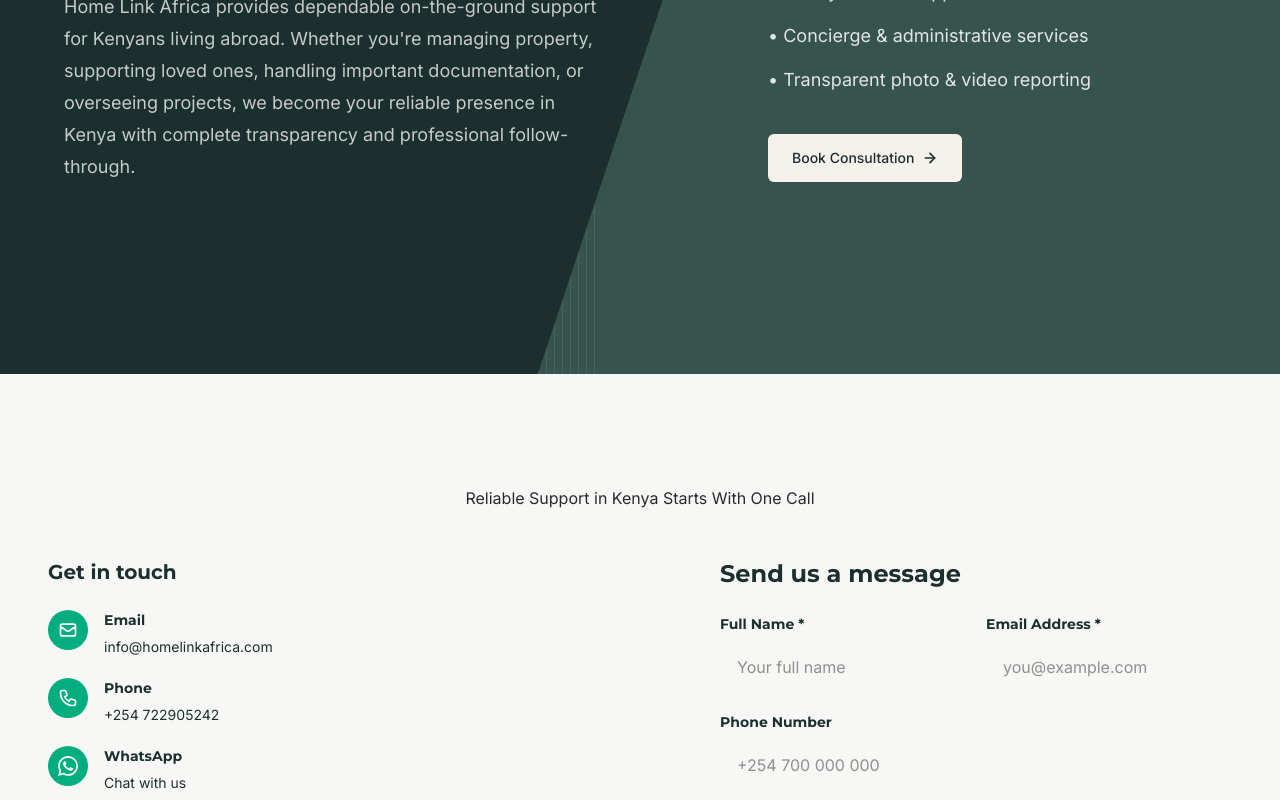
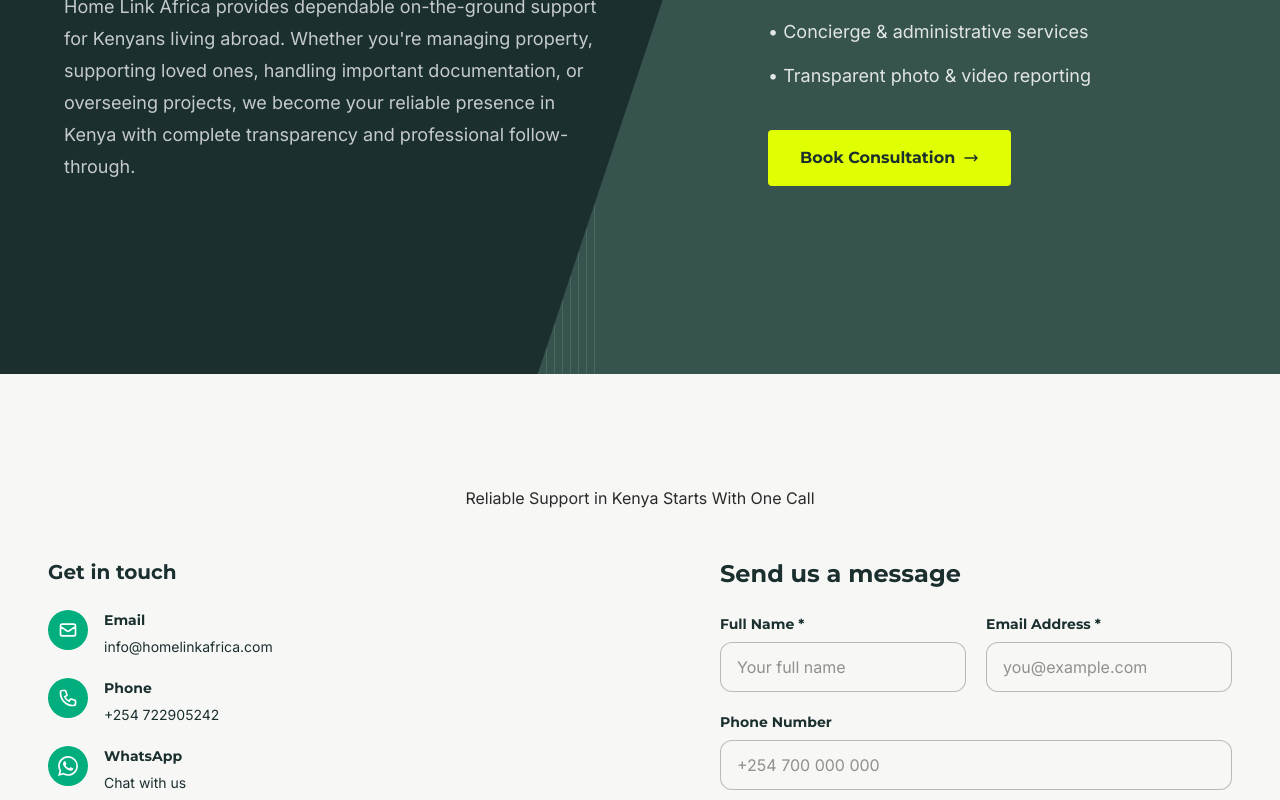
Before and after one commit to Code-Assassin-Fred/Homelink, a Next.js app: page / in a window 1280 px wide. Shown: the part 8620-9420 px from the top of the page. Built offline with nearby package versions, Linux system fonts and the light colour scheme.

Commit message:
Refactor contact section to instroduce gradient lines

```diff
--- a/components/footer/Footer.tsx
+++ b/components/footer/Footer.tsx
@@ -29,7 +29,16 @@ export default function Footer() {
   const isHome = pathname === "/";
 
   return (
-    <footer className="bg-forest text-white">
+    <footer
+      className="bg-forest text-white"
+      style={{
+        backgroundImage:
+          "linear-gradient(180deg, var(--color-forest) 0%, rgba(2,173,126,0.10) 100%)",
+        backgroundRepeat: "no-repeat",
+        backgroundSize: "cover",
+        backgroundBlendMode: "overlay",
+      }}
+    >
       {/* Main Footer */}
       <div className="max-w-7xl mx-auto px-4 sm:px-6 lg:px-8 py-16">
         <div className="grid grid-cols-1 sm:grid-cols-2 lg:grid-cols-4 gap-10 lg:gap-12">
@@ -88,16 +97,20 @@ export default function Footer() {
               Services
             </h3>
             <ul className="space-y-3">
-              {serviceLinks.map((link) => (
+              {serviceLinks.map((link) => {
+                // On the homepage, make these scroll to the services section
+                const href = isHome ? "#services" : "/#services";
+                return (
                   <li key={link.name}>
                     <Link
-                    href={link.href}
+                      href={href}
                       className="text-white text-sm hover:text-lime transition-colors duration-200"
                     >
                       {link.name}
                     </Link>
                   </li>
-              ))}
+                );
+              })}
             </ul>
           </div>
 
--- a/components/home/about-section/AboutSection.tsx
+++ b/components/home/about-section/AboutSection.tsx
@@ -1,4 +1,5 @@
 import { ArrowRight } from "lucide-react";
+import CTAButton from "@/components/cta-button/CTAButton";
 
 export default function Page() {
   return (
@@ -67,10 +68,9 @@ export default function Page() {
               <div>• Transparent photo & video reporting</div>
             </div>
 
-            <button className="mt-10 flex items-center gap-2 rounded-md bg-[#F4F1EA] px-6 py-3.5 text-sm font-medium text-[#1B2F2F] transition hover:bg-white">
+            <CTAButton href="/book-consultation" variant="lime" arrow className="mt-10">
               Book Consultation
-              <ArrowRight className="h-4 w-4" strokeWidth={2.5} />
-            </button>
+            </CTAButton>
           </div>
         </div>
       </section>
--- a/components/home/contact-section/ContactSection.tsx
+++ b/components/home/contact-section/ContactSection.tsx
@@ -53,7 +53,13 @@ export default function ContactSection() {
   };
 
   return (
-    <section id="contact" className="scroll-mt-24 bg-offwhite py-20 sm:py-28">
+    <section id="contact" className="relative overflow-hidden scroll-mt-24 bg-offwhite py-20 sm:py-28">
+      <svg className="pointer-events-none absolute inset-0 w-full h-full" viewBox="0 0 1440 600" preserveAspectRatio="xMidYMid slice" fill="none" xmlns="http://www.w3.org/2000/svg">
+        <path d="M0 220C240 160 480 290 720 260C960 230 1200 130 1440 180" stroke="var(--color-forest)" strokeWidth="1.5" opacity="0.35" />
+        <path d="M0 280C220 240 460 360 700 330C940 300 1180 220 1440 240" stroke="var(--color-forest)" strokeWidth="1.25" opacity="0.28" />
+        <path d="M0 340C210 300 450 420 690 400C930 380 1170 300 1440 320" stroke="var(--color-forest)" strokeWidth="1" opacity="0.22" />
+        <path d="M0 160C230 110 470 210 710 190C950 170 1190 95 1440 130" stroke="var(--color-forest)" strokeWidth="1" opacity="0.18" />
+      </svg>
       <div className="max-w-7xl mx-auto px-6 sm:px-8 lg:px-10 xl:px-12">
         <div className="w-full text-center mb-12">
           <p className="text-base text-charcoal">
@@ -114,7 +120,7 @@ export default function ContactSection() {
                     required
                     value={formData.name}
                     onChange={handleChange}
-                    className="w-full px-4 py-3 rounded-xl border border-offwhite bg-offwhite text-charcoal font-body text-base focus:outline-none focus:border-jade transition-colors duration-200"
+                    className="w-full px-4 py-3 rounded-xl border border-forest/30 bg-offwhite text-charcoal font-body text-base focus:outline-none focus:border-jade focus:ring-2 focus:ring-jade/20 transition-colors duration-200"
                     placeholder="Your full name"
                   />
                 </div>
@@ -129,7 +135,7 @@ export default function ContactSection() {
                     required
                     value={formData.email}
                     onChange={handleChange}
-                    className="w-full px-4 py-3 rounded-xl border border-offwhite bg-offwhite text-charcoal font-body text-base focus:outline-none focus:border-jade transition-colors duration-200"
+                    className="w-full px-4 py-3 rounded-xl border border-forest/30 bg-offwhite text-charcoal font-body text-base focus:outline-none focus:border-jade focus:ring-2 focus:ring-jade/20 transition-colors duration-200"
                     placeholder="you@example.com"
                   />
                 </div>
@@ -144,7 +150,7 @@ export default function ContactSection() {
                   type="tel"
                   value={formData.phone}
                   onChange={handleChange}
-                  className="w-full px-4 py-3 rounded-xl border border-offwhite bg-offwhite text-charcoal font-body text-base focus:outline-none focus:border-jade transition-colors duration-200"
+                  className="w-full px-4 py-3 rounded-xl border border-forest/30 bg-offwhite text-charcoal font-body text-base focus:outline-none focus:border-jade focus:ring-2 focus:ring-jade/20 transition-colors duration-200"
                   placeholder="+254 700 000 000"
                 />
               </div>
@@ -159,7 +165,7 @@ export default function ContactSection() {
                   rows={6}
                   value={formData.message}
                   onChange={handleChange}
-                  className="w-full px-4 py-3 rounded-xl border border-offwhite bg-offwhite text-charcoal font-body text-base focus:outline-none focus:border-jade transition-colors duration-200 resize-none"
+                  className="w-full px-4 py-3 rounded-xl border border-forest/30 bg-offwhite text-charcoal font-body text-base focus:outline-none focus:border-jade focus:ring-2 focus:ring-jade/20 transition-colors duration-200 resize-none"
                   placeholder="Tell us how we can help..."
                 />
               </div>
```
Lines whose indentation alone changed are shown as unchanged.
